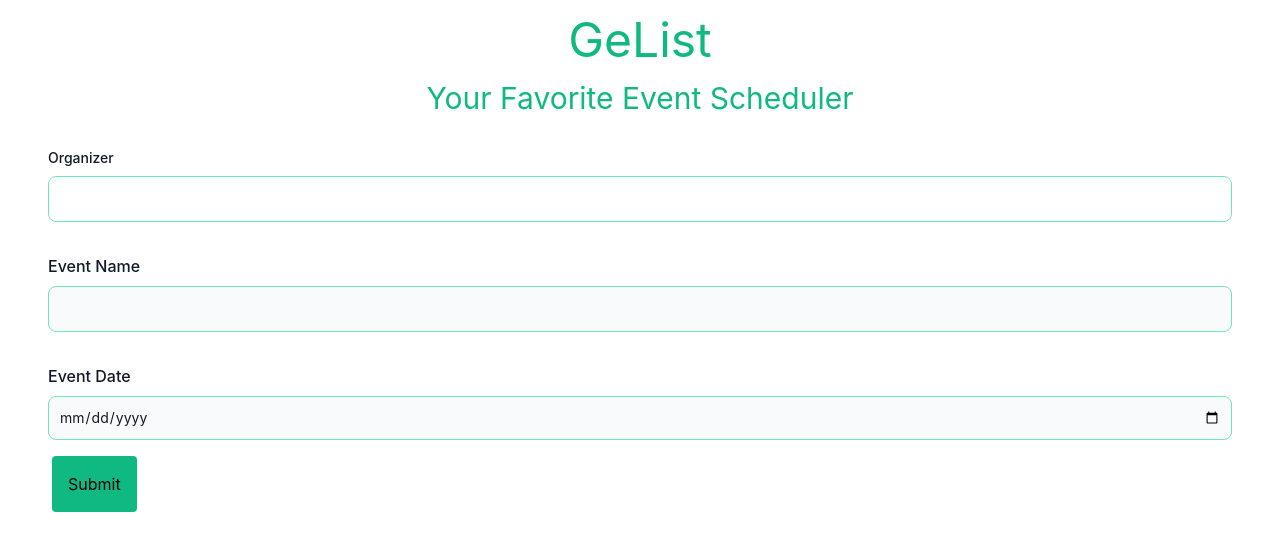
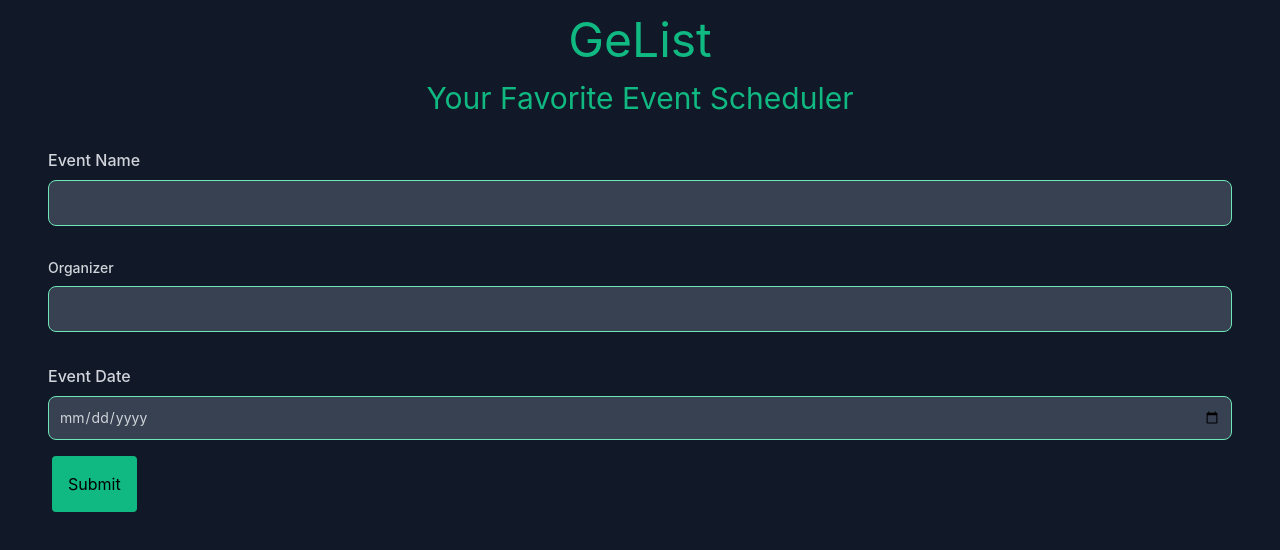
Before and after one commit to MichaelJuannn/gelist, a Next.js app: page / in a window 1280 px wide. Shown: the top 550 px of the page. Built offline with nearby package versions, Linux system fonts and the light colour scheme.

Commit message:
data fetching

```diff
--- a/pages/[slug].jsx
+++ b/pages/[slug].jsx
@@ -2,7 +2,6 @@ import { PrismaClient } from '@prisma/client';
 
 export async function getServerSideProps(context) {
 	const key = context.params.slug;
-	console.log(key);
 	const prisma = new PrismaClient();
 	const event = await prisma.event.findUnique({
 		where: {
@@ -12,6 +11,25 @@ export async function getServerSideProps(context) {
 	return { props: event };
 }
 
-export default function Display(props) {
-	return <h1 className=''>TESTING</h1>;
+export default function App(props) {
+	const tesmembers = props.members.member;
+
+	return (
+		<div>
+			<div className='border-2 w-1/2 mx-auto my-10 p-2 rounded'>
+				<div>{props.title}</div>
+				<div>{props.members.organizer}</div>
+				<div>{props.date.substring(0, 10)}</div>
+				<div>
+					{tesmembers.map((member, index) => (
+						<Participant key={index} name={member} />
+					))}
+				</div>
+			</div>
+		</div>
+	);
 }
+
+export function Participant(props) {
+	return <div>{props.name}</div>;
+}
--- a/pages/api/hello.js
+++ b/pages/api/hello.js
@@ -14,7 +14,7 @@ export default async function handler(req, res) {
 				title: data.eventTitle,
 				date: new Date(data.eventDate).toISOString(),
 				category: 'will be added category',
-				members: { organizer: data.organizer },
+				members: { organizer: data.organizer, member: [] },
 			},
 		});
 		res.status(200).redirect(`/${user.slug}`);
--- a/pages/index.jsx
+++ b/pages/index.jsx
@@ -31,8 +31,23 @@ export function Formevent() {
 			>
 				<div className='p-4'>
 					<label
+						htmlFor='eventDescription'
+						className='block mb-2 text-md font-medium text-gray-300 '
+					>
+						Event Name
+					</label>
+					<input
+						required
+						type='text'
+						name='eventTitle'
+						id='eventDescription'
+						className='bg-gray-700 border border-emerald-300 text-white text-md rounded-lg focus:ring-emerald-500 focus:border-emerald-500 block w-full p-2.5 dark:bg-gray-700 dark:border-emerald-600 dark:placeholder-emerald-400 dark:text-white dark:focus:ring-emerald-500 dark:focus:border-emerald-500'
+					/>
+				</div>
+				<div className='p-4'>
+					<label
 						htmlFor='organizer'
-						className='block mb-2 text-sm font-medium text-gray-900 dark:text-gray-300'
+						className='block mb-2 text-sm font-medium text-gray-300 dark:text-gray-300'
 					>
 						Organizer
 					</label>
@@ -41,28 +56,13 @@ export function Formevent() {
 						type='text'
 						name='organizer'
 						id='organizer'
-						className='bg-white-50 border border-emerald-300 text-gray-900 text-md rounded-lg focus:ring-emerald-500 focus:border-emerald-500 block w-full p-2.5 dark:bg-gray-700 dark:border-emerald-600 dark:placeholder-white-400 dark:text-white dark:focus:ring-emerald-500 dark:focus:border-emerald-500'
-					/>
-				</div>
-				<div className='p-4'>
-					<label
-						htmlFor='eventDescription'
-						className='block mb-2 text-md font-medium text-gray-900 dark:text-gray-300'
-					>
-						Event Name
-					</label>
-					<input
-						required
-						type='text'
-						name='eventTitle'
-						id='eventDescription'
-						className='bg-gray-50 border border-emerald-300 text-gray-900 text-md rounded-lg focus:ring-emerald-500 focus:border-emerald-500 block w-full p-2.5 dark:bg-gray-700 dark:border-emerald-600 dark:placeholder-emerald-400 dark:text-white dark:focus:ring-emerald-500 dark:focus:border-emerald-500'
+						className='bg-gray-700 border border-emerald-300 text-gray-300 text-md rounded-lg focus:ring-emerald-500 focus:border-emerald-500 block w-full p-2.5 dark:bg-gray-700 dark:border-emerald-600 dark:placeholder-white-400 dark:text-white dark:focus:ring-emerald-500 dark:focus:border-emerald-500'
 					/>
 				</div>
 				<div className='p-4'>
 					<label
 						htmlFor='eventDate'
-						className='block mb-2 text-md font-medium text-gray-900 dark:text-gray-300'
+						className='block mb-2 text-md font-medium text-gray-300 '
 					>
 						Event Date
 					</label>
@@ -71,7 +71,7 @@ export function Formevent() {
 						type='date'
 						name='eventDate'
 						id='eventDate'
-						className='bg-gray-50 border border-emerald-300 text-gray-900 text-sm rounded-lg focus:ring-emerald-500 focus:border-emerald-500 block w-full p-2.5 dark:bg-gray-700 dark:border-emerald-600 dark:placeholder-emerald-400 dark:text-white dark:focus:ring-emerald-500 dark:focus:border-emerald-500'
+						className='bg-gray-700 border border-emerald-300 text-gray-300 text-sm rounded-lg focus:ring-emerald-500 focus:border-emerald-500 block w-full p-2.5 dark:bg-gray-700 dark:border-emerald-600 dark:placeholder-emerald-400 dark:text-white dark:focus:ring-emerald-500 dark:focus:border-emerald-500'
 					/>
 				</div>
 				<button type='submit' className='bg-emerald-500 rounded p-4 ml-5'>
--- a/styles/globals.css
+++ b/styles/globals.css
@@ -8,6 +8,7 @@ body {
 	margin: 0;
 	font-family: -apple-system, BlinkMacSystemFont, Segoe UI, Roboto, Oxygen,
 		Ubuntu, Cantarell, Fira Sans, Droid Sans, Helvetica Neue, sans-serif;
+	background-color: rgb(17 24 39);
 }
 
 a {
@@ -25,6 +26,5 @@ a {
 	}
 	body {
 		color: white;
-		background: black;
 	}
 }
```
